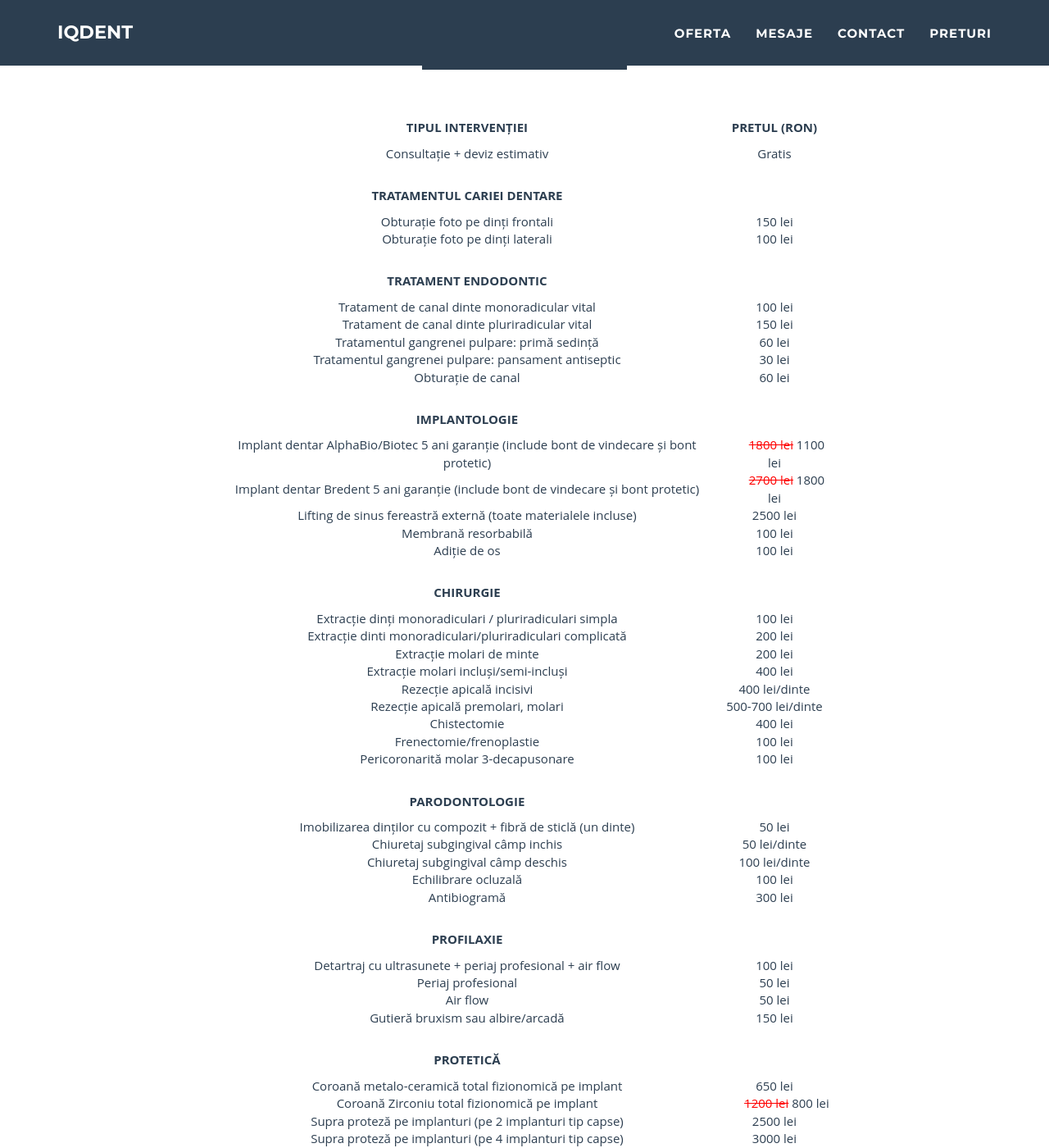
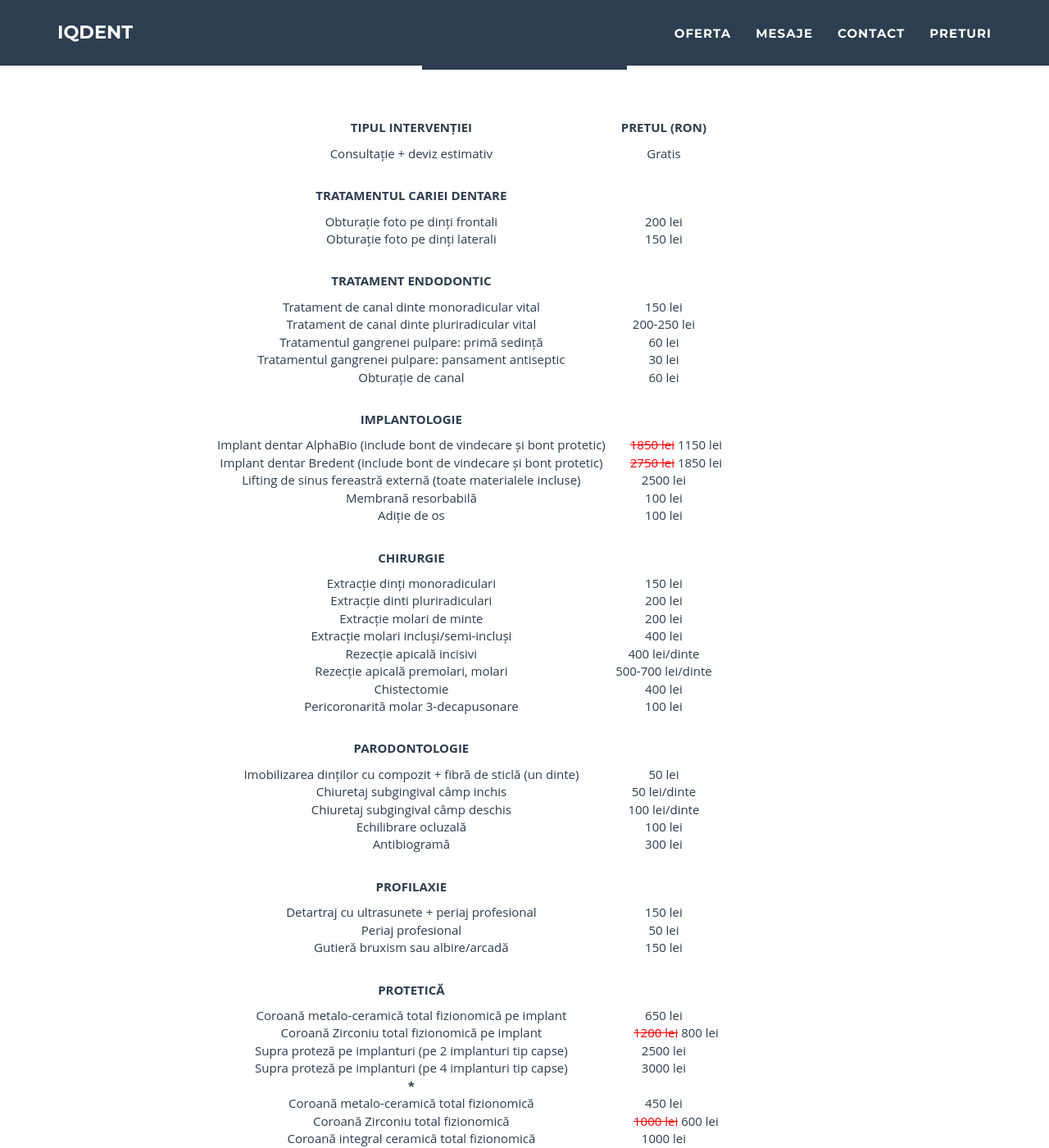
Before and after one commit to littledentgopo/offerdent, a Jekyll site: the page built from tarife.html, in a window 1280 px wide and 1400 px high, scrolled down 1091 px. Shown: the whole window at 82% size. Built offline with Jekyll 4.4.1, drawn with Linux system fonts in a browser that asks for light colours; comment, search, counter and statistics services are not loaded; some of the changed text lies outside the part shown.

Commit message:
update prices

```diff
--- a/_includes/pricestable.html
+++ b/_includes/pricestable.html
@@ -4,32 +4,31 @@
        <tr><td>Consultație + deviz estimativ</td><td>Gratis</td></tr>
 
        <tr><th>TRATAMENTUL CARIEI DENTARE</th><th></th></tr>
-       <tr><td>Obturație foto pe dinți frontali</td><td>150 lei</td></tr>
-       <tr><td>Obturație foto pe dinți laterali</td><td>100 lei</td></tr>
+       <tr><td>Obturație foto pe dinți frontali</td><td>200 lei</td></tr>
+       <tr><td>Obturație foto pe dinți laterali</td><td>150 lei</td></tr>
 
        <tr><th>TRATAMENT ENDODONTIC</th><th></th></tr>
-       <tr><td>Tratament de canal dinte monoradicular vital</td><td>100 lei</td></tr>
-       <tr><td>Tratament de canal dinte pluriradicular vital</td><td>150 lei</td></tr>
+       <tr><td>Tratament de canal dinte monoradicular vital</td><td>150 lei</td></tr>
+       <tr><td>Tratament de canal dinte pluriradicular vital</td><td>200-250 lei</td></tr>
        <tr><td>Tratamentul gangrenei pulpare: primă sedință</td><td>60 lei</td></tr>
        <tr><td>Tratamentul gangrenei pulpare: pansament antiseptic</td><td>30 lei</td></tr>
        <tr><td>Obturație de canal</td><td>60 lei</td></tr>
 
        <tr><th>IMPLANTOLOGIE</th><th></th></tr>
-       <tr><td>Implant dentar AlphaBio/Biotec 5 ani garanție (include bont de vindecare și bont protetic)</td><td><del> 1800 lei</del><span> 1100 lei</span></td></tr>
-         <tr><td>Implant dentar Bredent 5 ani garanție (include bont de vindecare și bont protetic)</td><td><del> 2700 lei</del><span> 1800 lei</span></td></tr>
+       <tr><td>Implant dentar AlphaBio (include bont de vindecare și bont protetic)</td><td><del> 1850 lei</del><span> 1150 lei</span></td></tr>
+         <tr><td>Implant dentar Bredent (include bont de vindecare și bont protetic)</td><td><del> 2750 lei</del><span> 1850 lei</span></td></tr>
        <tr><td>Lifting de sinus fereastră externă (toate materialele incluse)</td><td>2500 lei</td></tr>
        <tr><td>Membrană resorbabilă</td><td>100 lei</td></tr>
        <tr><td>Adiție de os</td><td>100 lei</td></tr>
 
        <tr><th>CHIRURGIE</th><th></th></tr>
-       <tr><td>Extracție dinți monoradiculari / pluriradiculari simpla</td><td>100 lei</td></tr>
-       <tr><td>Extracție dinti monoradiculari/pluriradiculari complicată</td><td>200 lei</td></tr>
+       <tr><td>Extracție dinți monoradiculari</td><td>150 lei</td></tr>
+       <tr><td>Extracție dinti pluriradiculari</td><td>200 lei</td></tr>
        <tr><td>Extracție molari de minte</td><td>200 lei</td></tr>
        <tr><td>Extracție molari incluși/semi-incluși</td><td>400 lei</td></tr>
        <tr><td>Rezecție apicală incisivi</td><td>400 lei/dinte</td></tr>
        <tr><td>Rezecție apicală premolari, molari</td><td>500-700 lei/dinte</td></tr>
        <tr><td>Chistectomie</td><td>400 lei</td></tr>
-       <tr><td>Frenectomie/frenoplastie</td><td>100 lei</td></tr>
        <tr><td>Pericoronarită molar 3-decapusonare</td><td>100 lei</td></tr>
 
        <tr><th>PARODONTOLOGIE</th><th></th></tr>
@@ -40,9 +39,8 @@
        <tr><td>Antibiogramă</td><td>300 lei</td></tr>
 
        <tr><th>PROFILAXIE</th><th></th></tr>
-       <tr><td>Detartraj cu ultrasunete + periaj profesional + air flow</td><td>100 lei</td></tr>
+       <tr><td>Detartraj cu ultrasunete + periaj profesional</td><td>150 lei</td></tr>
        <tr><td>Periaj profesional</td><td>50 lei</td></tr>
-       <tr><td>Air flow</td><td>50 lei</td></tr>
        <tr><td>Gutieră bruxism sau albire/arcadă</td><td>150 lei</td></tr>
 
        <tr><th>PROTETICĂ</th><th></th></tr>
@@ -53,24 +51,24 @@
        <tr><td><b>*</b></td><td></td></tr>
        <tr><td>Coroană metalo-ceramică total fizionomică</td><td>450 lei</td></tr>
        <tr><td>Coroană Zirconiu total fizionomică</td><td><del>1000 lei</del><span> 600 lei</span></td></tr>
-       <tr><td>Coroană integral ceramică total fizionomică</td><td>800 lei</td></tr>
-       <tr><td>Coroană acrilică</td><td>120 lei</td></tr>
+       <tr><td>Coroană integral ceramică total fizionomică</td><td>1000 lei</td></tr>
+       <tr><td>Coroană acrilică</td><td>150 lei</td></tr>
        <tr><td><b>*</b></td><td></td></tr>
-       <tr><td>Fațete dentare</td><td><del>1000 lei</del><span> 750 lei</span></td></tr>
+       <tr><td>Fațete dentare</td><td>1000 lei</td></tr>
        <tr><td><b>*</b></td><td></td></tr>
-       <tr><td>Pivot metalic</td><td>100 lei</td></tr>
-       <tr><td>Pivot fibră de sticlă</td><td>100 lei</td></tr>
-       <tr><td>Ablație (tăiere coroană)</td><td>30 lei</td></tr>
+       <tr><td>Pivot metalic</td><td>150 lei</td></tr>
+       <tr><td>Pivot fibră de sticlă</td><td>150 lei</td></tr>
+       <tr><td>Ablație (tăiere coroană)</td><td>50 lei</td></tr>
        <tr><td><b>*</b></td><td></td></tr>
-       <tr><td>Proteză totală/Parțială acrilică</td><td>800 lei</td></tr>
-       <tr><td>Proteză scheletată cu sisteme speciale de retenție</td><td>1800 lei</td></tr>
-       <tr><td>Proteză scheletată cu crosete turnate</td><td>1500 lei</td></tr>
+       <tr><td>Proteză totală/Parțială acrilică</td><td>1000 lei</td></tr>
+       <tr><td>Proteză scheletată cu sisteme speciale de retenție</td><td>2500 lei</td></tr>
+       <tr><td>Proteză scheletată cu crosete turnate</td><td>2000 lei</td></tr>
 
        <tr><th>TRATAMENTE COPII</th><th></th></tr>
        <tr><td>Extracție dinți temporari</td><td>50 lei</td></tr>
-       <tr><td>Obturație glassionomer</td><td>50 lei</td></tr>
-       <tr><td>Obturație foto</td><td>70 lei</td></tr>
-       <tr><td>Sigilare</td><td>50 lei</td></tr>
+       <tr><td>Obturație glassionomer</td><td>70 lei</td></tr>
+       <tr><td>Obturație foto</td><td>100 lei</td></tr>
+       <tr><td>Sigilare</td><td>100 lei</td></tr>
 
    </tbody>
 </table>
```
